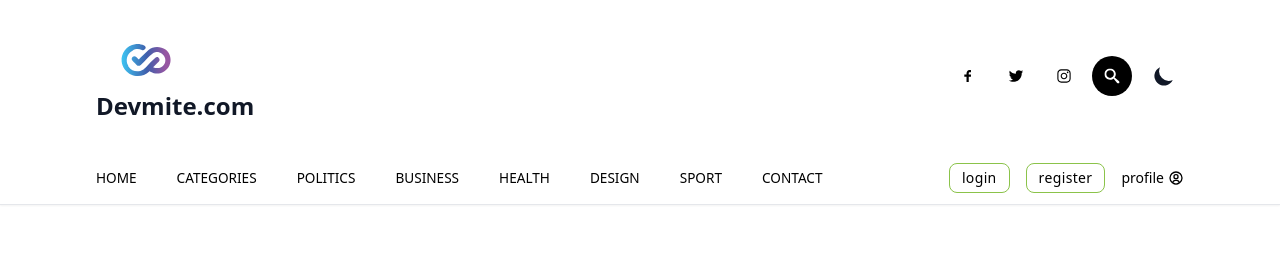
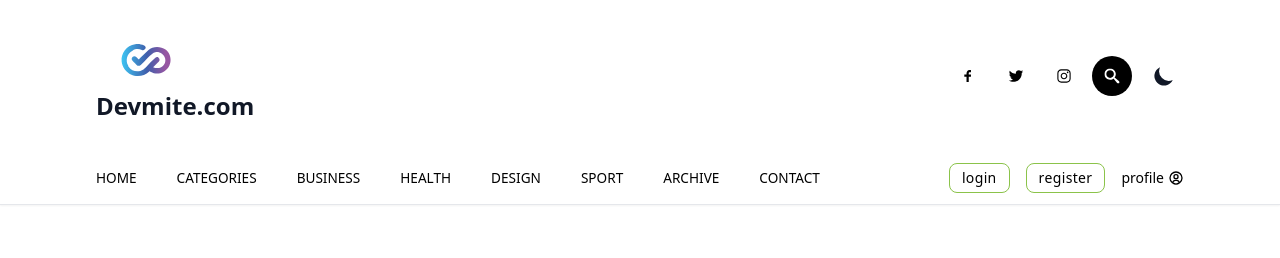
Before and after one commit to HelloTanvir/devmite-blog-nextjs, a Next.js app: page /profile in a window 1280 px wide. Shown: the top 258 px of the page. Built offline with nearby package versions, Linux system fonts and the light colour scheme.

Commit message:
link to archive column page

```diff
--- a/src/components/Header.tsx
+++ b/src/components/Header.tsx
@@ -14,11 +14,11 @@ const headerDetails = { logoName: 'Devmite.com' };
 const headerNavLinks = [
     { href: '/home', title: 'home' },
     { href: '/categories', title: 'categories' },
-    { href: '/politics', title: 'politics' },
     { href: '/business', title: 'business' },
     { href: '/health', title: 'health' },
     { href: '/design', title: 'design' },
     { href: '/sport', title: 'sport' },
+    { href: '/archive', title: 'archive' },
     { href: '/contact', title: 'contact' },
 ];
 
```
